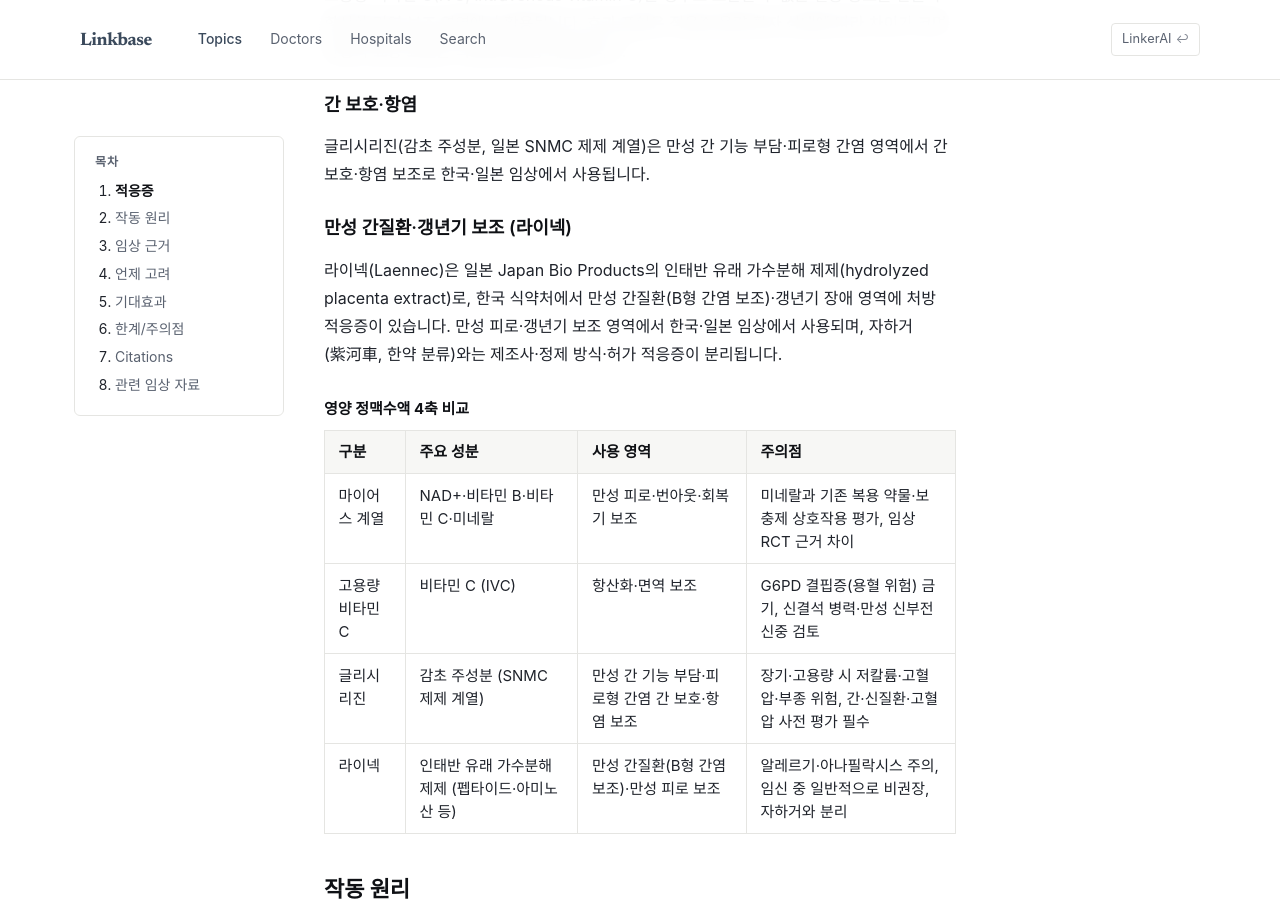
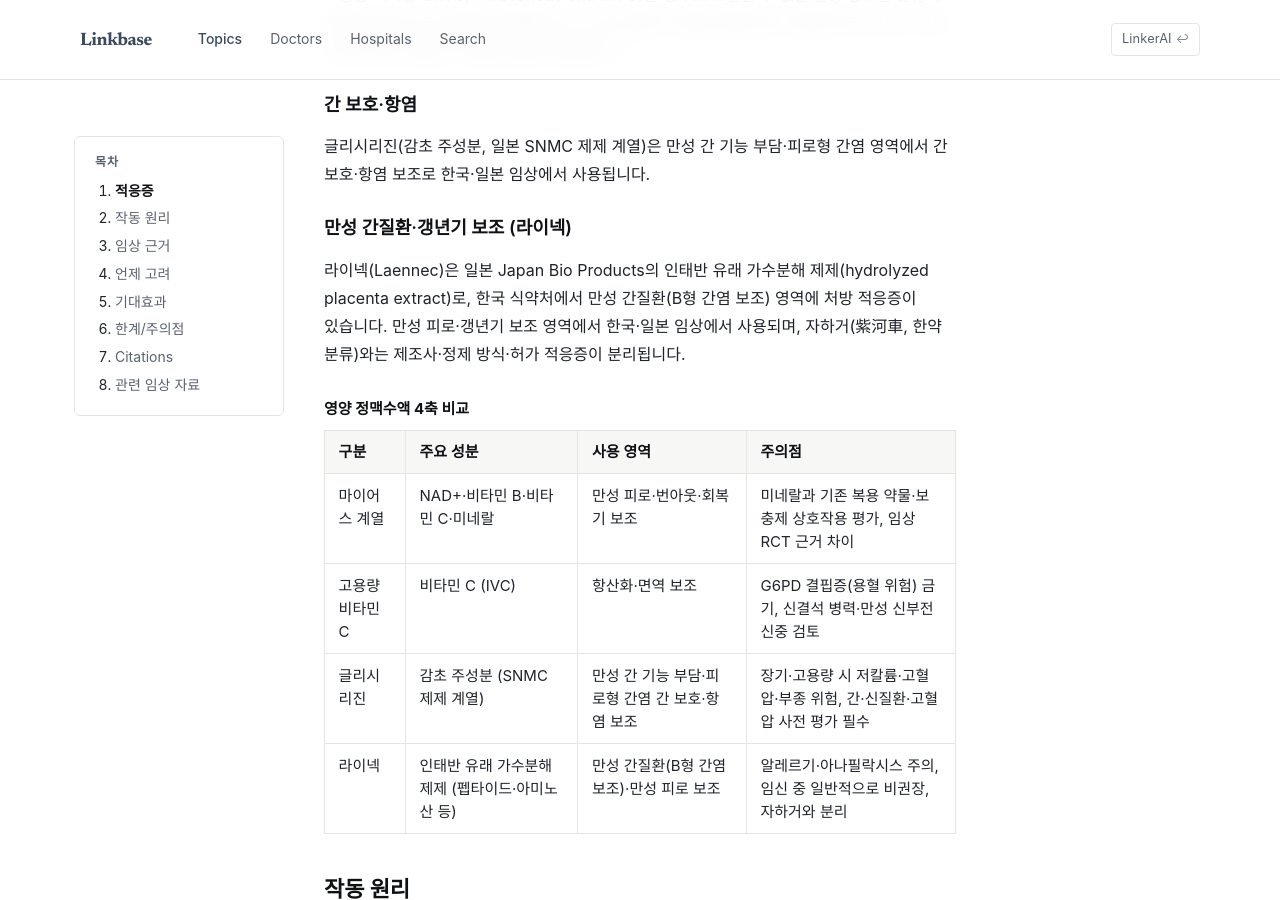
Before and after one commit to feelharmony/linkare-medical-knowledge, a Jekyll site: the page built from treatments/nutrition-iv-therapy.md, in a window 1280 px wide and 900 px high, scrolled down 1073 px. Built offline with Jekyll 4.4.1, drawn with Linux system fonts in a browser that asks for light colours; some web fonts are replaced; some of the changed text lies outside the part shown.

Commit message:
knowledge: 출처 대조 정정 3편 — 허리디스크 국가 비교·신경차단 PVB 범위·라이넥 적응증/11β-HSD2 (사장 「고쳐」)
Co-Authored-By: Claude Opus 5.5 <noreply@anthropic.com>

```diff
--- a/treatments/nutrition-iv-therapy.md
+++ b/treatments/nutrition-iv-therapy.md
@@ -63,7 +63,7 @@ version: 2
 
 ### 만성 간질환·갱년기 보조 (라이넥)
 
-라이넥(Laennec)은 일본 Japan Bio Products의 인태반 유래 가수분해 제제(hydrolyzed placenta extract)로, 한국 식약처에서 만성 간질환(B형 간염 보조)·갱년기 장애 영역에 처방 적응증이 있습니다. 만성 피로·갱년기 보조 영역에서 한국·일본 임상에서 사용되며, 자하거(紫河車, 한약 분류)와는 제조사·정제 방식·허가 적응증이 분리됩니다.
+라이넥(Laennec)은 일본 Japan Bio Products의 인태반 유래 가수분해 제제(hydrolyzed placenta extract)로, 한국 식약처에서 만성 간질환(B형 간염 보조) 영역에 처방 적응증이 있습니다. 만성 피로·갱년기 보조 영역에서 한국·일본 임상에서 사용되며, 자하거(紫河車, 한약 분류)와는 제조사·정제 방식·허가 적응증이 분리됩니다.
 
 **영양 정맥수액 4축 비교**
 {: .entity-table-caption}
@@ -109,7 +109,7 @@ version: 2
 - **마이어스 칵테일 임상 근거** — Gaby 2002 *Alternative Medicine Review* 임상 리뷰, Massey 2007 *Journal of Alternative and Complementary Medicine* 섬유근육통 RCT.
 - **고용량 비타민 C 약동학** — Padayatty 2010 *PLoS ONE* 약동학·약리 자료.
 - **글리시리진 간 보호** — 일본 SNMC(Stronger Neo-Minophagen C) 만성 간염 임상 자료.
-- **라이넥(Laennec) 만성 간질환·갱년기** — 일본 Japan Bio Products 라이넥 만성 간질환·갱년기 적응증 임상 자료(일본 학회·한국 식약처 허가 자료).
+- **라이넥(Laennec) 만성 간질환·갱년기** — 일본 Japan Bio Products 라이넥 만성 간질환 적응증 임상 자료(일본 학회·한국 식약처 허가 자료).
 - **NAD+ TCA cycle 보조인자** — NAD+/NADH 비율과 미토콘드리아 에너지 대사 종설 자료.
 
 기능의학(functional medicine) 분야의 임상 가이드라인은 Institute for Functional Medicine(IFM) 표준 프로토콜, Linus Pauling Institute(고용량 비타민 C) 자료 등이 외부 권위 출처로 검토 대상입니다.
```
Also changed, not shown: other parts of treatments/nutrition-iv-therapy.md (+2 -1 lines), conditions/lumbar-disc-herniation.md (+2 -1 lines), treatments/nerve-block-injection.md (+2 -2 lines).
